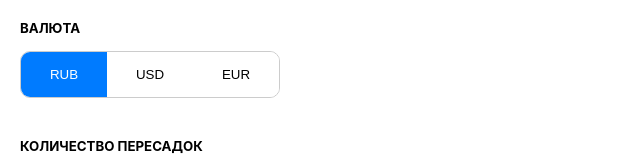
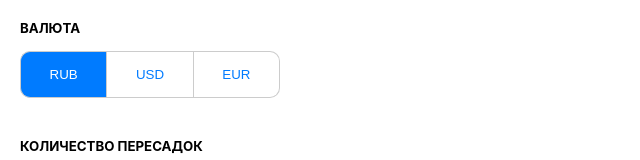
Before and after one commit to DanZalov/test-task-idea, a React (Create React App) app: page / in a window 1280 px wide. Shown: the top 160 px of the page, without its empty margins (0-640 px from the left). Built offline with nearby package versions, Linux system fonts and the light colour scheme.

Commit message:
fix currency selector component styles

```diff
--- a/src/components/CurrencySelector.css
+++ b/src/components/CurrencySelector.css
@@ -9,8 +9,6 @@
 
 .currency-selector-wrapper {
   display: flex;
-  border: 1px solid #cccccc;
-  border-radius: 10px;
   overflow: hidden;
 }
 
@@ -19,8 +17,34 @@
   padding: 15px 20px;
   border: none;
   background-color: #ffffff;
-  color: #000000;
+  color: #007bff;
   cursor: pointer;
+  border: 1px solid #cccccc;
+}
+
+.currency-selector-option:first-child {
+  border-top-left-radius: 10px;
+  border-bottom-left-radius: 10px;
+  border-right: none;
+}
+
+.currency-selector-option:last-child {
+  border-top-right-radius: 10px;
+  border-bottom-right-radius: 10px;
+  border-left: none;
+}
+
+.currency-selector-option:hover {
+  background-color: #f6f9fc;
+  border: 1px solid #007bff;
+}
+
+.currency-selector-option:first-child:hover {
+  border-right: none;
+}
+
+.currency-selector-option:last-child:hover {
+  border-left: none;
 }
 
 .currency-selector-option.active {
```
